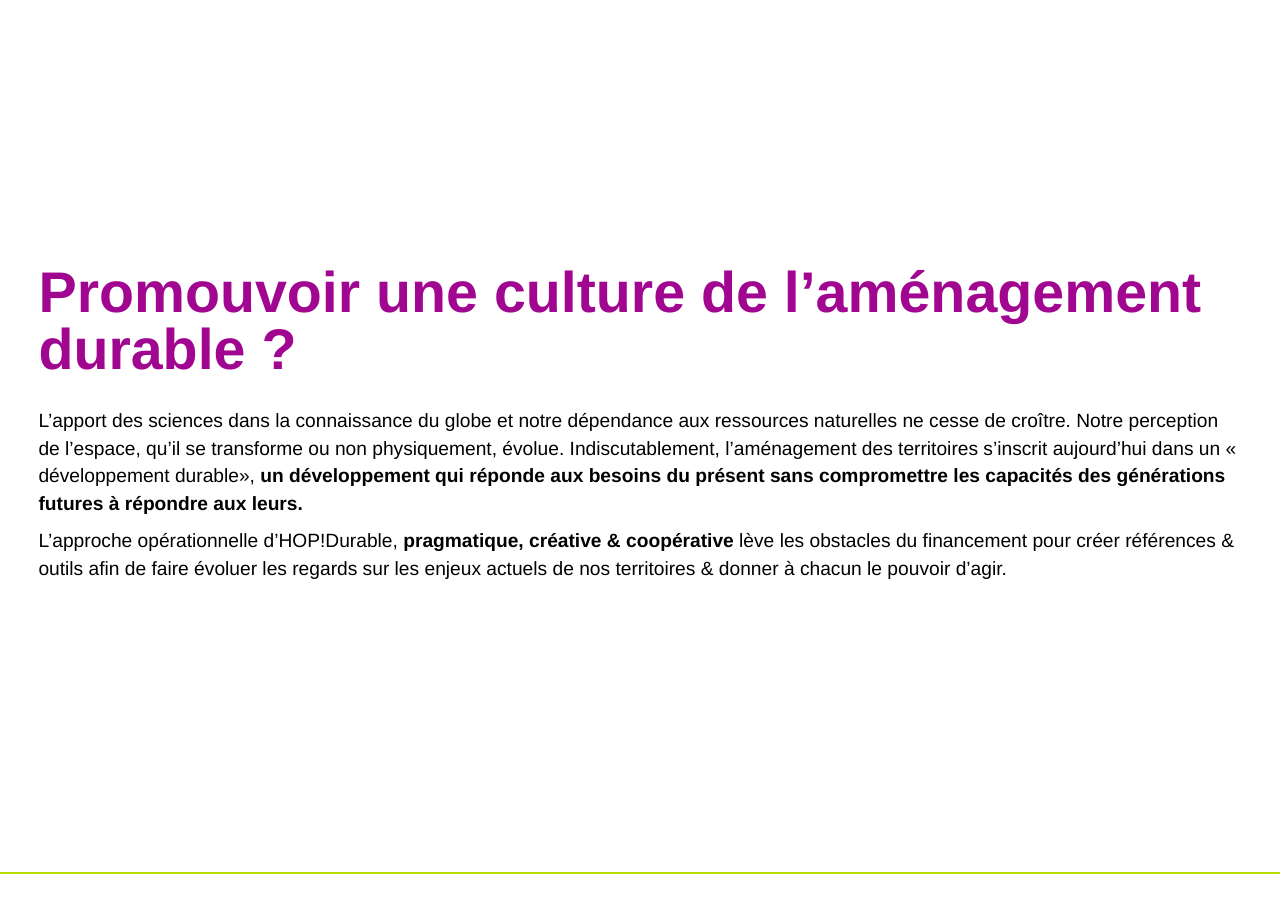
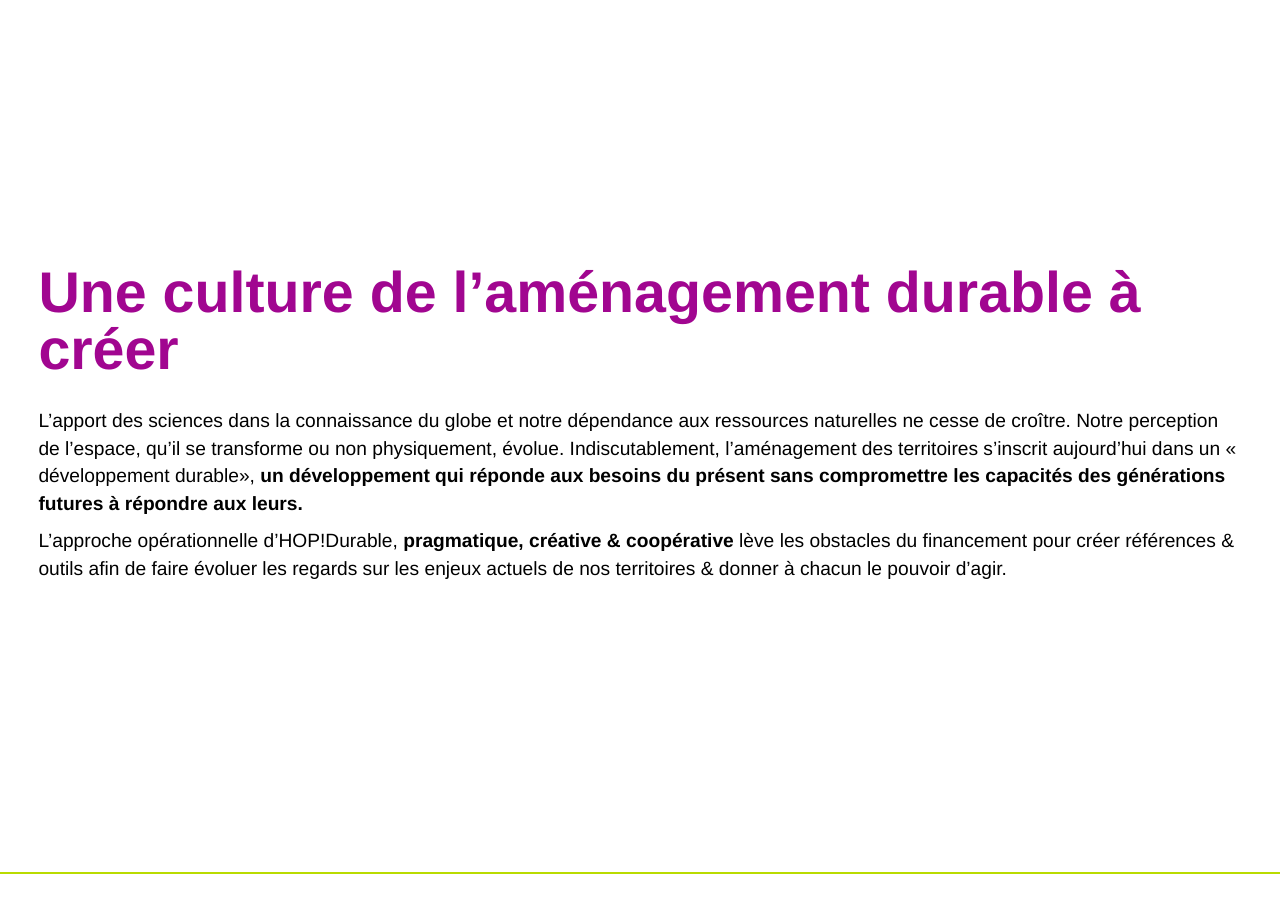
Before and after one commit to pierrenault/hopdurable.github.io, a Jekyll site: the page built from index.md, in a window 1280 px wide and 900 px high, scrolled down 3628 px. Built offline with Jekyll 4.4.1, drawn with Linux system fonts in a browser that asks for light colours.

Commit message:
Update index.md

```diff
--- a/index.md
+++ b/index.md
@@ -38,7 +38,7 @@ Du massif fleuri au lieu d’éveil ludique ou à l’espace de détente urba
 
 <section markdown="1">
 
-# Promouvoir une culture de l’aménagement durable ?
+# Une culture de l’aménagement durable à créer
 
 L’apport des sciences dans la connaissance du globe et notre dépendance aux ressources naturelles ne cesse de croître. Notre perception de l’espace, qu’il se transforme ou non physiquement, évolue. Indiscutablement, l’aménagement des territoires s’inscrit aujourd’hui dans un « développement durable», **un développement qui réponde aux besoins du présent sans compromettre les capacités des générations futures à répondre aux leurs.**
 
@@ -49,18 +49,18 @@ L'approche opérationnelle d'HOP!Durable, **pragmatique, créative & coopérat
 
 # Une coopérative : pourquoi ?
 
->La coopération est au coeur de notre approche opérationnelle de l’aménagement durable.
+La coopération est au coeur de notre approche opérationnelle de l’aménagement durable.
 
->Nous en sommes convaincus : **échanger, partager nos compétences et agir ensemble pour un projet commun est essentiel pour créer une dynamique de territoir efficace et pérenne**.
+Nous en sommes convaincus : **échanger, partager nos compétences et agir ensemble pour un projet commun est essentiel pour créer une dynamique de territoir efficace et pérenne**.
 
->Ainsi HOP!Durable réunit des partenaires variés : partenaires **scientifiques**, **professionnels** (entreprises, artisans, interprofessions), **collectivités**, maîtres d’ouvrage privés, **structures d’Insertion** par l’Activité Economique, bénévoles, artistes, etc.
+Ainsi HOP!Durable réunit des partenaires variés : partenaires **scientifiques**, **professionnels** (entreprises, artisans, interprofessions), **collectivités**, maîtres d’ouvrage privés, **structures d’Insertion** par l’Activité Economique, bénévoles, artistes, etc.
 </section>
 
 <section markdown="1">
 
 # Que cherchez-vous ?
 
-  >- Je souhaite aménager des espaces durables
+  - Je souhaite aménager des espaces durables
   - Je propose des produits durables (mobilier, végétal, matériaux, etc.)
   - Je cherche des partenaires R&D sur de l’expérimentation et/ou valorisation
   - Je cherche à développer des actions de sensibilisation sur des thématiques environnementales ou culturelles
```
